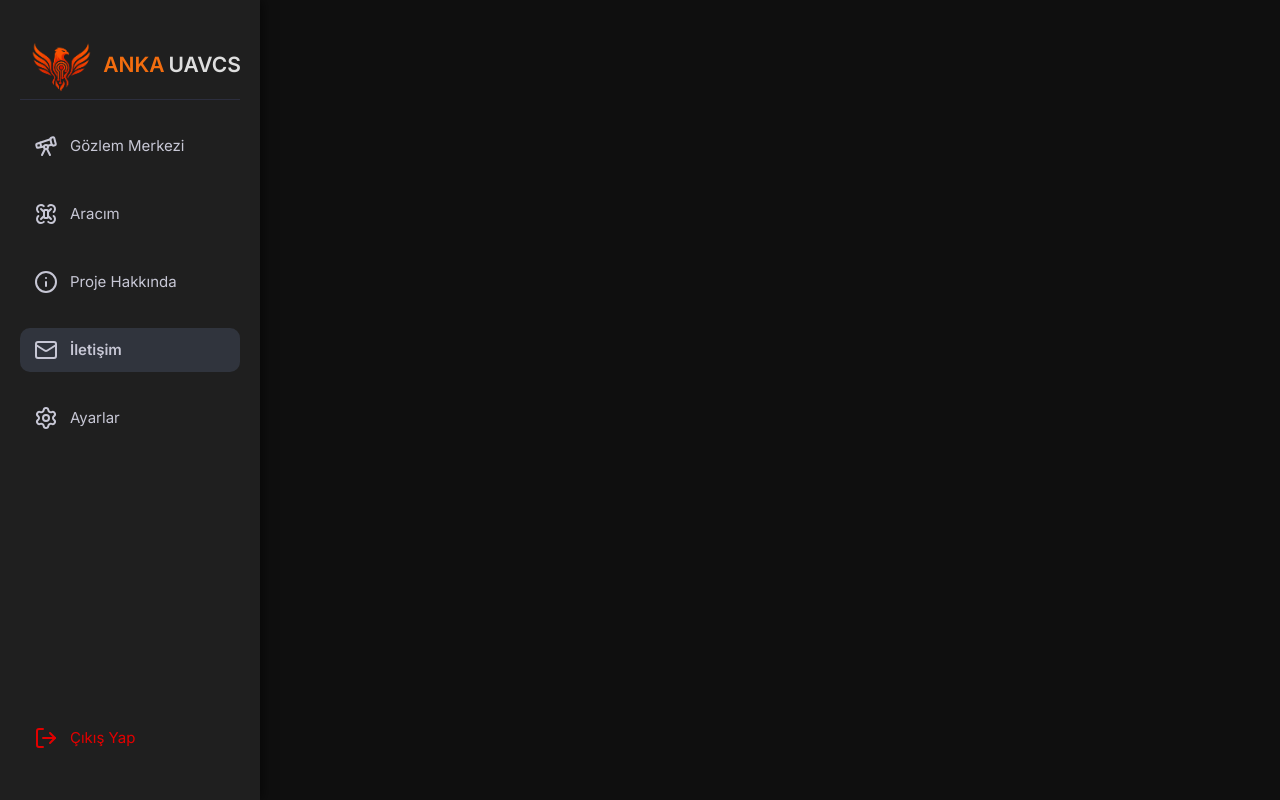
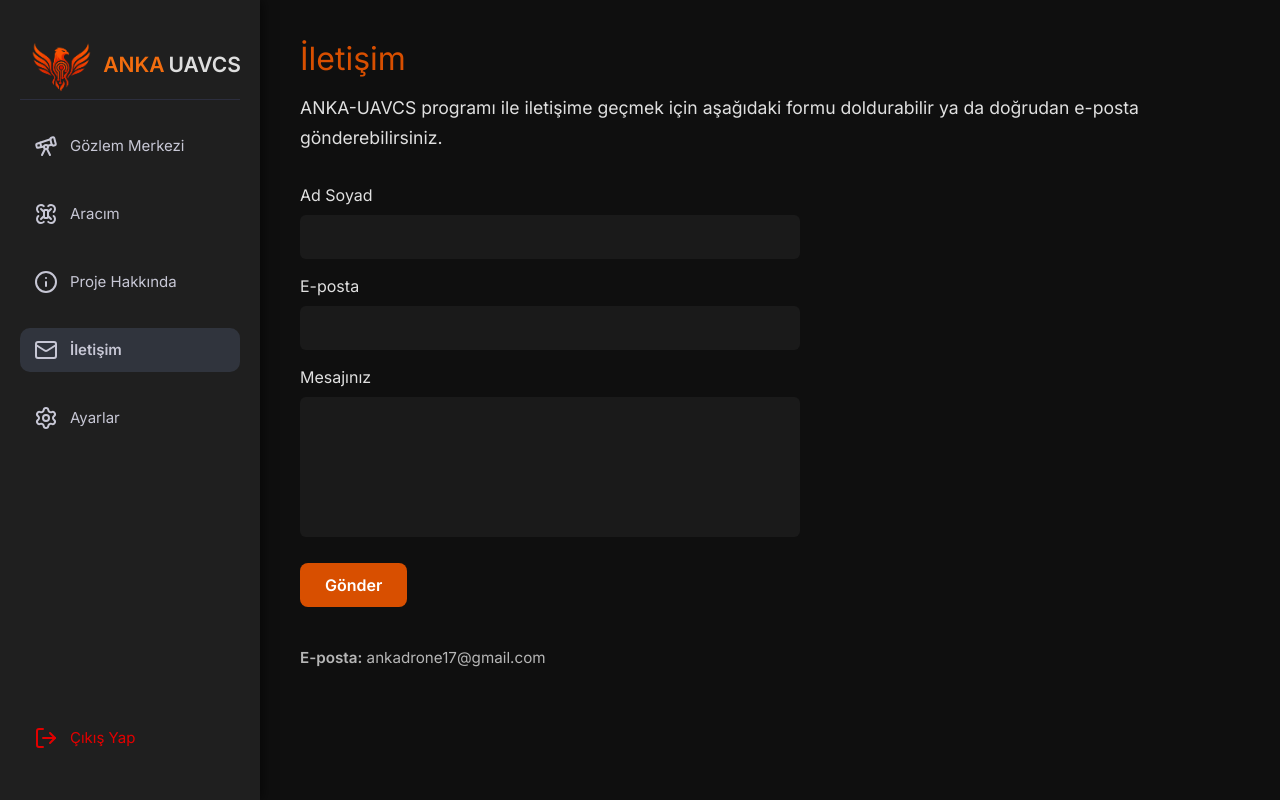
Before and after one commit to Burak-Ozyurt-17/ANKA-UAVCS, a Flask app: page /contact in a window 1280 px wide. Run offline with Flask 3, Linux system fonts and the light colour scheme; a user stored in the database is signed in; some libraries are stand-ins or nearby versions.

Commit message:
Update contact.html

```diff
--- a/templates/contact.html
+++ b/templates/contact.html
@@ -5,7 +5,7 @@
   <div class="logo-container">
     <img src="static/img/ANKA(1).png" alt="Logo">
     <span style="margin-left:-12px">ANKA </span>
-      <span style="margin-left:-8px ;color:#dedede">UAVCS </span>
+    <span style="margin-left:-8px; color:#dedede">UAVCS</span>
   </div>
   <a href="/homepage" class="menu-link">
     <i data-lucide="telescope"></i>
@@ -19,7 +19,7 @@
     <i data-lucide="info"></i>
     Proje Hakkında
   </a>
-    <a href="/contact" class="menu-link">
+  <a href="/contact" class="menu-link active">
     <i data-lucide="mail"></i>
     İletişim
   </a>
@@ -27,9 +27,39 @@
     <i data-lucide="settings"></i>
     Ayarlar
   </a>
-    <a style="position:absolute;bottom:5%;color:rgb(226, 0, 0);"href="/logout" class="menu-link">
+  <a style="position:absolute; bottom:5%; color:rgb(226, 0, 0);" href="/logout" class="menu-link">
     <i data-lucide="log-out"></i>
     Çıkış Yap
   </a>
 </div>
+
+<div class="content" style="margin-left:260px; padding:40px; color:#e0e0e0;">
+  <h1 style="font-size:2rem; color:#d84f00;;">İletişim</h1>
+  <p style="margin-top:15px; font-size:1.1rem; line-height:1.7;">
+    ANKA-UAVCS programı ile iletişime geçmek için aşağıdaki formu doldurabilir ya da doğrudan e-posta gönderebilirsiniz.
+  </p>
+
+  <form method="POST" action="/contact" style="margin-top:30px; max-width:500px;">
+    <label for="name" style="display:block; margin-bottom:8px;">Ad Soyad</label>
+    <input type="text" id="name" name="name" required
+      style="width:100%; padding:10px; border:none; border-radius:6px; background-color:#1a1a1a; color:#fff; margin-bottom:15px;">
+
+    <label for="email" style="display:block; margin-bottom:8px;">E-posta</label>
+    <input type="email" id="email" name="email" required
+      style="width:100%; padding:10px; border:none; border-radius:6px; background-color:#1a1a1a; color:#fff; margin-bottom:15px;">
+
+    <label for="message" style="display:block; margin-bottom:8px;">Mesajınız</label>
+    <textarea id="message" name="message" rows="5" required
+      style="width:100%; padding:10px; border:none; border-radius:6px; background-color:#1a1a1a; color:#fff; resize:none; margin-bottom:20px;"></textarea>
+
+    <button type="submit"
+      style="padding:10px 25px; background-color:#d84f00;; border:none; border-radius:8px; color:white; cursor:pointer; font-weight:bold;">
+      Gönder
+    </button>
+  </form>
+
+  <div style="margin-top:40px; font-size:0.95rem; opacity:0.8;">
+    <p><strong>E-posta:</strong> ankadrone17@gmail.com</p>
+  </div>
+</div>
 {% endblock %}
```
Lines whose indentation alone changed are shown as unchanged.
